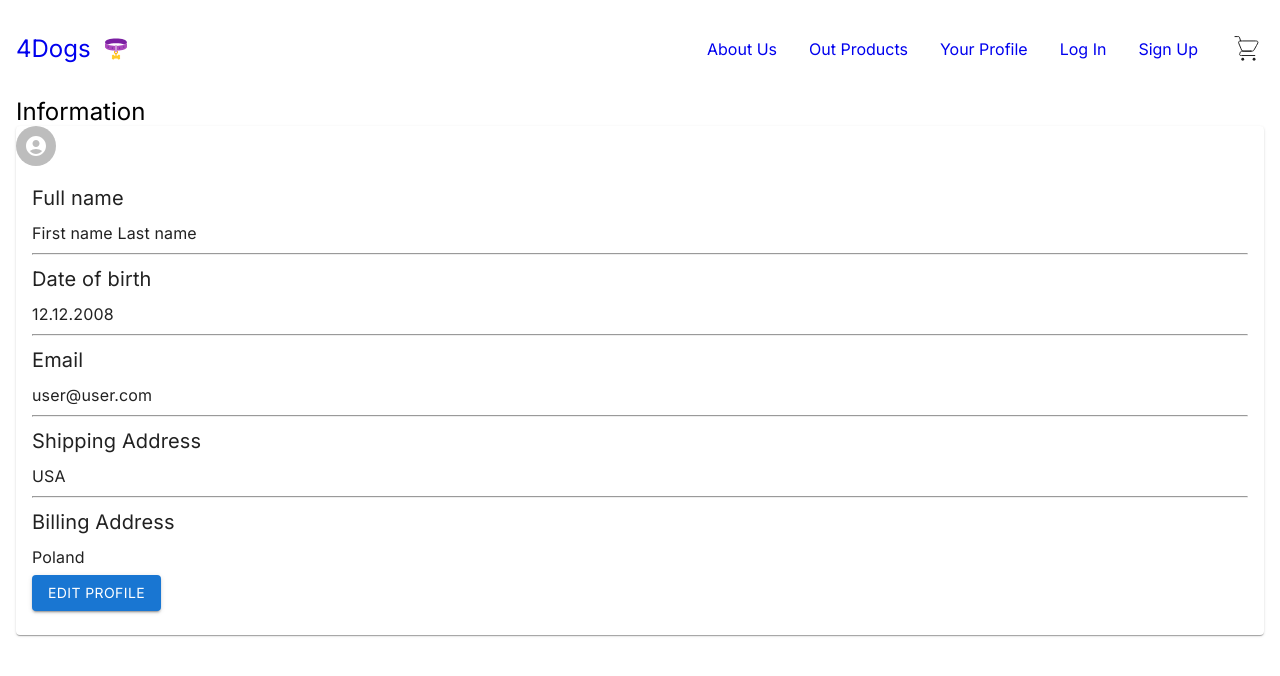
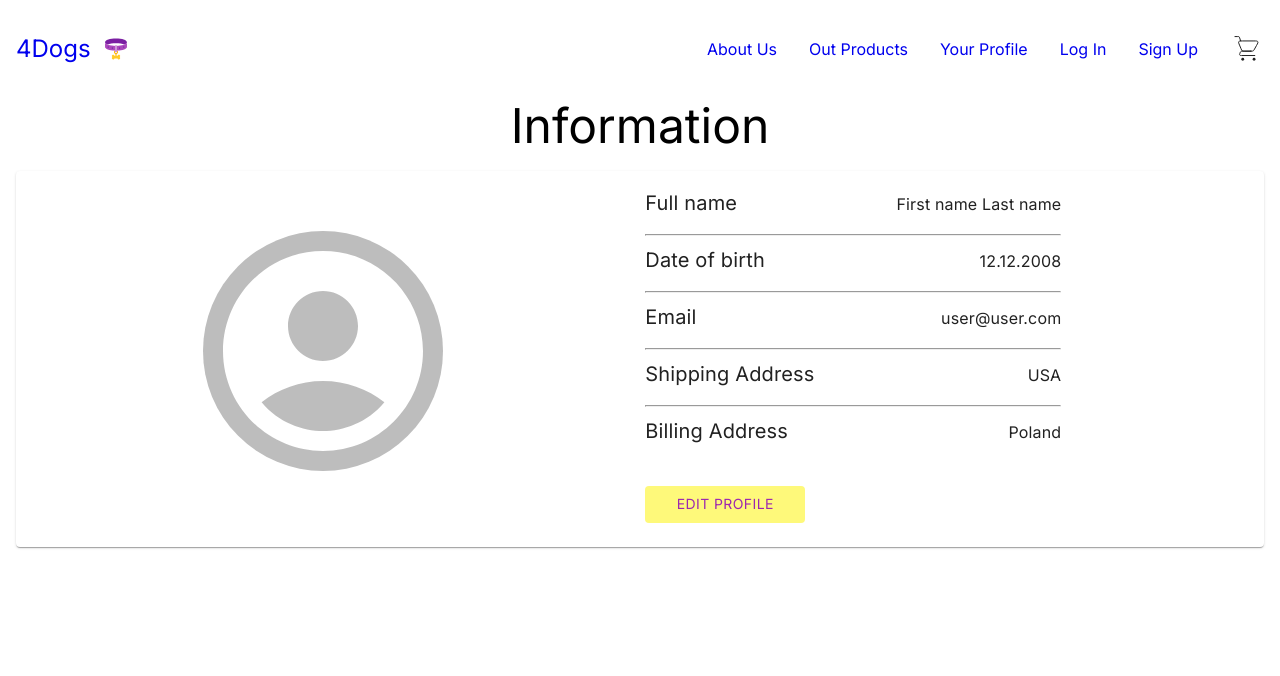
Before and after one commit to eugenekhovaiev/eCommerce-Application, a React (Vite) app: page /profile in a window 1280 px wide. Shown: the top 676 px of the page. Built offline with nearby package versions, Linux system fonts and the light colour scheme; what @commercetools/platform-sdk, @commercetools/sdk-client-v2 would draw is missing.

Commit message:
feat: add style for information about user

```diff
--- a/src/app/sass/main.scss
+++ b/src/app/sass/main.scss
@@ -22,3 +22,4 @@
 @import './pages/page-404';
 @import './pages/registration';
 @import './pages/login';
+@import './pages/profile';
--- /dev/null
+++ b/src/app/sass/pages/_profile.scss
@@ -0,0 +1,28 @@
+.profile {
+    max-width: 1280px;
+    margin: 0 auto;
+
+    &__title {
+        text-align: center;
+    }
+
+    &__card {
+        display: flex;
+        justify-content: space-evenly;
+        align-items: center;
+    }
+
+    &__card-content {
+        width: 35vw;
+    }
+
+    &__row {
+        display: flex;
+        align-items: center;
+        justify-content: space-between;
+    }
+}
+
+.MuiButtonBase-root.profile__edit {
+    margin-top: 2rem;
+}
--- a/src/pages/profile/Profile.tsx
+++ b/src/pages/profile/Profile.tsx
@@ -1,16 +1,19 @@
-import { Card, CardContent, Typography, Button, Avatar } from '@mui/material';
+import { Card, CardContent, Typography, Avatar } from '@mui/material';
 import { AccountCircle } from '@mui/icons-material';
+import ButtonElement from '../../shared/UI/buttonElement/ButtonElement';
 
 const Profile = (): JSX.Element => {
   return (
     <section className="profile">
       <div className="container profile__container">
-        <h2 className="profile__title">Information</h2>
-        <Card>
-          <Avatar>
-            <AccountCircle />
+        <Typography variant="h3" gutterBottom className="profile__title">
+          Information
+        </Typography>
+        <Card className="profile__card">
+          <Avatar sx={{ width: '30vh', height: '30vh', marginBottom: 2 }}>
+            <AccountCircle sx={{ width: '100%', height: '100%' }} />
           </Avatar>
-          <CardContent>
+          <CardContent className="profile__card-content">
             <div className="profile__row">
               <Typography variant="h6" gutterBottom>
                 Full name
@@ -55,7 +58,7 @@ const Profile = (): JSX.Element => {
                 Poland
               </Typography>
             </div>
-            <Button variant="contained">Edit Profile</Button>
+            <ButtonElement type="submit" title="Edit Profile" additionalClassName="form__submit profile__edit" />
           </CardContent>
         </Card>
       </div>
```
